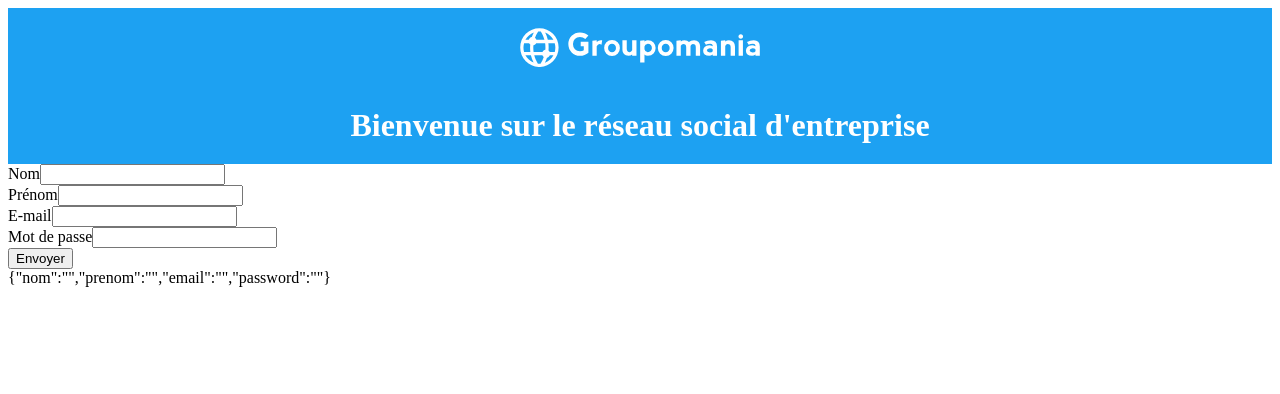
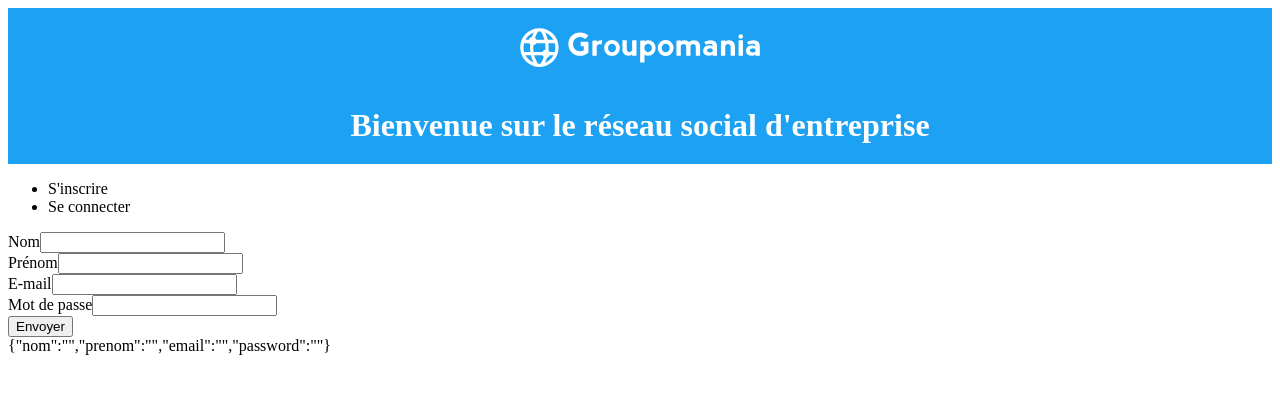
Before and after one commit to Antoine-Jo/JonvilleAntoine_7_19112021, a React (Create React App) app in the folder frontend/: page / in a window 1280 px wide. Shown: the top 394 px of the page. Built offline with nearby package versions, Linux system fonts and the light colour scheme; the HTML template or start-up script is replaced by a standard one.

Commit message:
Affichage formulaire selon SignUp/Login

```diff
--- a/frontend/src/components/Log/Log.jsx
+++ b/frontend/src/components/Log/Log.jsx
@@ -1,10 +1,32 @@
-import React from 'react';
+import React, { useState } from 'react';
+import LoginForm from './LoginForm';
 import SignUpForm from './SignUpForm';
 
 const Log = () => {
+
+    const [signUp, setSignUp] = useState(true);
+    const [login, setLogin] = useState(false);
+
+    const handleForm = (e) => {
+        if(e.target.id === "register") {
+            setLogin(false)
+            setSignUp(true)
+        } else if(e.target.id === 'login') {
+            setSignUp(false)
+            setLogin(true)
+        }
+    }
+
     return (
         <div>
-            <SignUpForm/>
+            <div className="form_container">
+                <ul>
+                    <li onClick={handleForm} id='register'>S'inscrire</li>
+                    <li onClick={handleForm} id='login'>Se connecter</li>
+                </ul>
+                {signUp && <SignUpForm />}
+                {login && <LoginForm />}
+            </div>
         </div>
     );
 };
--- /dev/null
+++ b/frontend/src/components/Log/LoginForm.jsx
@@ -0,0 +1,11 @@
+import React from 'react';
+
+const LoginForm = () => {
+    return (
+        <div>
+            <h2>Je suis le Login Formulaire !</h2>
+        </div>
+    );
+};
+
+export default LoginForm;
```
Also changed, not shown: frontend/src/components/Log/Login.jsx (deleted).
